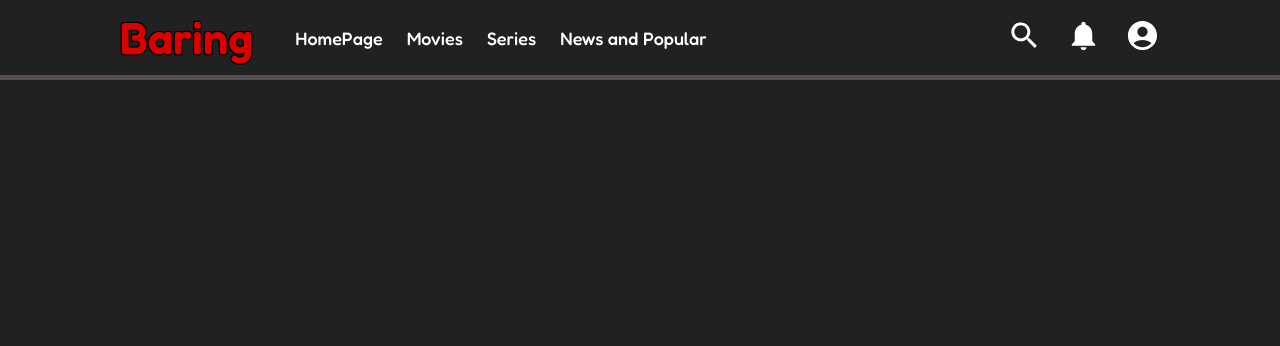
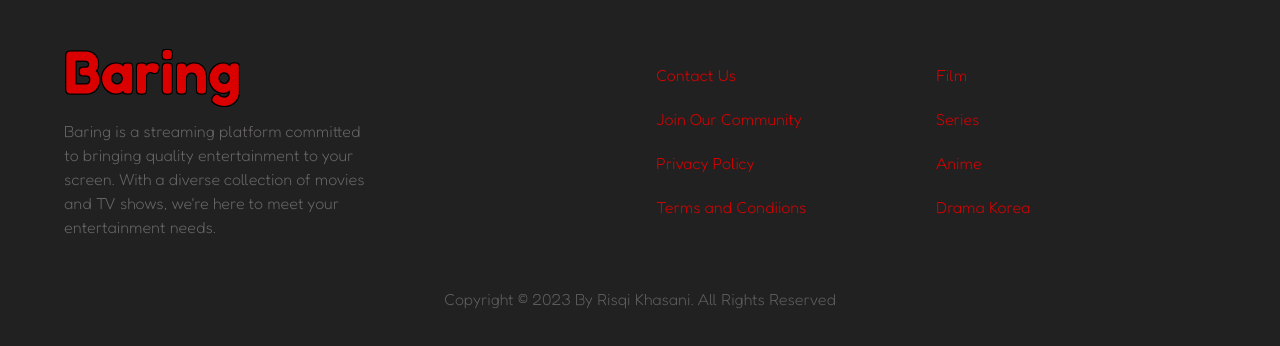
Before and after one commit to mrisqikhasani/Baring-repo, a React (Create React App) app in the folder client/: page / in a window 1280 px wide. Shown: the top 346 px of the page. Built offline with nearby package versions, Linux system fonts and the light colour scheme.

Commit message:
create and slicing footer component

```diff
--- a/client/package.json
+++ b/client/package.json
@@ -18,6 +18,7 @@
     "react-dom": "^18.2.0",
     "react-scripts": "5.0.1",
     "sass": "^1.65.1",
+    "tailwindcss": "^3.3.3",
     "typescript": "^4.9.5",
     "web-vitals": "^2.1.4"
   },
--- a/client/src/App.scss
+++ b/client/src/App.scss
@@ -1,3 +1,8 @@
+
+@tailwind base;
+@tailwind components;
+@tailwind utilities;
+
 @import url('https://fonts.googleapis.com/css2?family=Fredoka:wght@300;400;500;600;700&display=swap');
 
 * {
--- a/client/src/App.tsx
+++ b/client/src/App.tsx
@@ -1,11 +1,13 @@
 import Navbar from './Components/navbar/Navbar';
+import Footer from './Components/footer/Footer';
 import "./App.scss"
 
 
 function App() {
   return (
     <div className="App">
-      <Navbar />
+      {/* <Navbar /> */}
+      <Footer />
     </div>
   );
 }
--- /dev/null
+++ b/client/src/Components/footer/Footer.tsx
@@ -0,0 +1,49 @@
+import { Container, Grid } from "@mui/material";
+import "./footer.scss";
+
+function Footer() {
+    const group1: string[] = ['Contact Us', 'Join Our Community', 'Privacy Policy', 'Terms and Condiions'];
+
+    const group2: string[] = ['Film', 'Series', 'Anime', 'Drama Korea']
+
+
+  return (
+    <footer className="footer">
+      <Container >
+        <Grid container spacing={4} columns={12}>
+          <Grid item sm={6} xs={12}>
+            <div className="caption basis-10">
+              <h1 className="logo-footer">Baring</h1>
+              <p className="flex">
+              Baring is a streaming platform committed to bringing quality entertainment to your screen. With a diverse collection of movies and TV shows, we're here to meet your entertainment needs.
+              </p>
+            </div>
+          </Grid>
+          <Grid item sm={6} xs={12}>
+            <div className="list flex mt-7">
+              <div className="list-group-1 flex-1">
+                <ul>
+                    {group1.map((item1)=>(
+                        <li className="text-white mb-5">{item1}</li>
+                    ))}
+                </ul>
+              </div>
+              <div className="list-group-2 flex-1">
+                <ul>
+                    {group2.map((item2) => (
+                        <li className="text-white mb-5">{item2}</li>
+                    ))}
+                </ul>
+              </div>
+            </div>
+          </Grid>
+        </Grid>
+        <div className="copy-right flex justify-center mt-12">
+            <p className="text-center">Copyright © 2023 By Risqi Khasani. All Rights Reserved </p>
+        </div>
+      </Container>
+    </footer>
+  );
+}
+
+export default Footer;
--- /dev/null
+++ b/client/src/Components/footer/footer.scss
@@ -0,0 +1,43 @@
+.logo-footer{
+    display: flex;
+    color: #DB0000;
+    font-family: 'Fredoka', sans-serif;
+    font-size: 60px;
+    font-weight: 600;
+    font-style: normal;
+    line-height: normal;
+    text-shadow:  -1px -1px 0 #000, 1px -1px 0 #000, -1px 1px 0 #000, 1px 1px 0 #000;
+    font-display: inline-block;
+    cursor: pointer;
+}
+
+.footer{
+    padding: 10px 0;
+    margin: 25px 0;
+}
+
+.caption {
+    font-weight: 300;
+    width: 308px;
+    height: 184px;
+}
+
+.caption p{
+    color: #686666;
+    margin-top: 12px;
+}
+
+.copy-right p{
+    color: #5F5E5E;
+    font-weight: 300;
+}
+
+.list li{
+    color: #DB0000;
+    font-weight: 300;
+}
+
+.list li:hover{
+    color: #FFF;
+
+}
--- a/client/src/Components/navbar/Navbar.tsx
+++ b/client/src/Components/navbar/Navbar.tsx
@@ -1,11 +1,13 @@
 import Search from "@mui/icons-material/Search";
 import Notifications from "@mui/icons-material/Notifications";
 import Account from "@mui/icons-material/AccountCircle";
+import Container from '@mui/material/Container';
 import "./navbar.scss";
 
 function Navbar() {
   return (
     <div>
+      <Container maxWidth="lg">
       <nav>
           <a href="/" className="logo">
             Baring
@@ -35,23 +37,25 @@ function Navbar() {
           <ul className="iconList">
             <li>
               <a href="/">
-                <Search sx={{ fontSize: 35 }} />
+                <Search sx={{ fontSize: 35 }}  className="iconButton"/>
               </a>
             </li>
             <li>
               <a href="/">
-                <Notifications sx={{ fontSize: 35 }} />
+                <Notifications sx={{ fontSize: 35 }} className="iconButton"/>
               </a>
             </li>
             <li>
               <a href="/">
-                <Account sx={{ fontSize: 35 }} />
+                <Account sx={{ fontSize: 35 }} className="iconButton"/>
               </a>
             </li>
           </ul>
       </nav>
+      </Container>
       <div className="line"></div>
     </div>
+
   );
 }
 
--- a/client/src/Components/navbar/navbar.scss
+++ b/client/src/Components/navbar/navbar.scss
@@ -16,25 +16,24 @@
     cursor: pointer;
 }
 
+.logo:hover {
+    color: #FFF;
+}
+
 nav {
     display: flex;
     justify-content: space-between;
     align-items: center;
-    padding: 10px 120px;
-    background-color: #212121;
+    padding: 10px 0px;
+    // background-color: #212121;
+    background-color:transparent;
 }
 
 .navList {
     display: flex;
-    list-style: none;
+    gap: 24px;
     margin: 0;
     padding: 0;
-    margin-left: -210px;
-}
-
-.navList li {
-    margin-right: 24px
-
 }
 
 .navList a{
@@ -43,16 +42,56 @@ nav {
     font-weight: 500;
 }
 
+.navList a:hover {
+    color: #DB0000;
+    text-shadow: 1px 1px 2px black;;
+}
+
 .iconList {
     display: flex;
+    gap: 15px;
+    // margin-left: 5px ;
 }
 
 .iconList a{
-    margin-left: 24px;
     color: white;
+}
+
+.iconList a:hover {
+    color: #DB0000;
+    text-shadow: 1px 1px 2px black;;
 }
 
 .line {
     width: 100%;
     border-top: 5px solid #564D4D;
 }
+
+
+@media (max-width: 768px) {
+    .logo {
+        margin-bottom: 10px;
+    }
+
+    .navList {
+        display: none;
+      margin-left: 0;
+      margin-bottom: 10px;
+    }
+
+    .navList li {
+      margin-right: 0;
+      margin-bottom: 6px;
+    }
+  }
+
+@media (max-width: 425px) {
+    nav{
+        padding: 10px 15px;
+    }
+
+    .iconList{
+        gap: 5px;
+    }
+
+}
--- /dev/null
+++ b/client/tailwind.config.js
@@ -0,0 +1,10 @@
+/** @type {import('tailwindcss').Config} */
+module.exports = {
+  content: [
+    "./src/**/*.{js,jsx,ts,tsx}",
+  ],
+  theme: {
+    extend: {},
+  },
+  plugins: [],
+}
```
Also changed, not shown: 1 other file (tests, documents, lock files or other folders).
